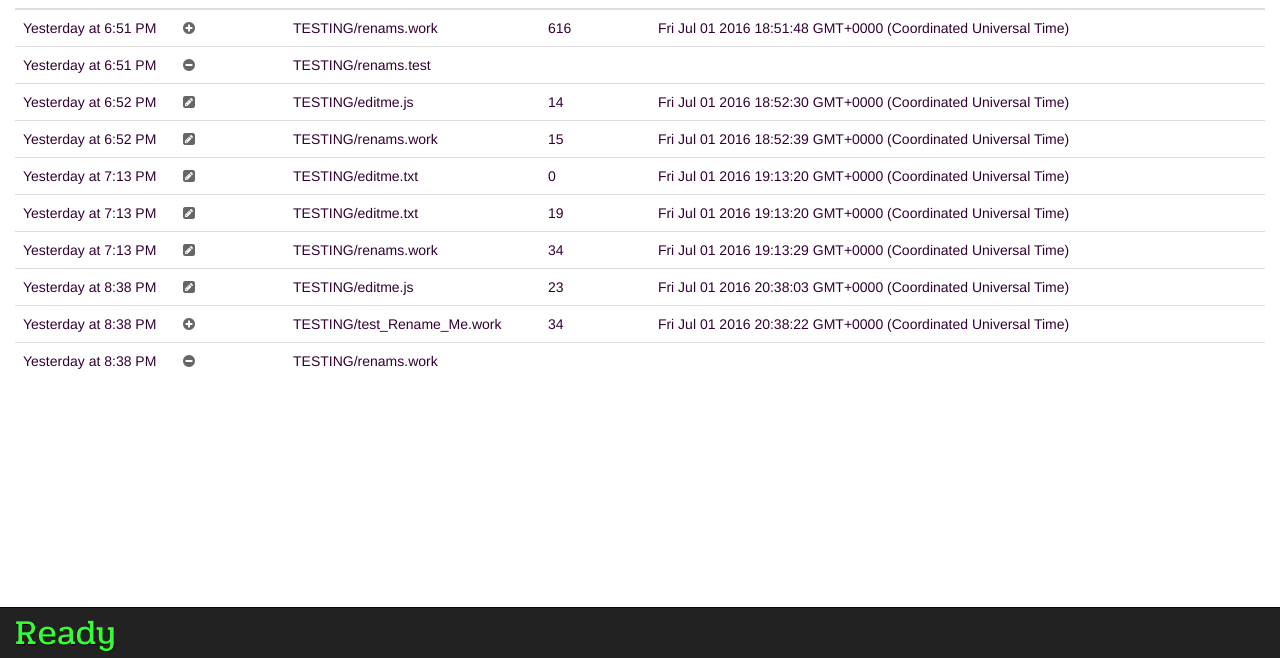
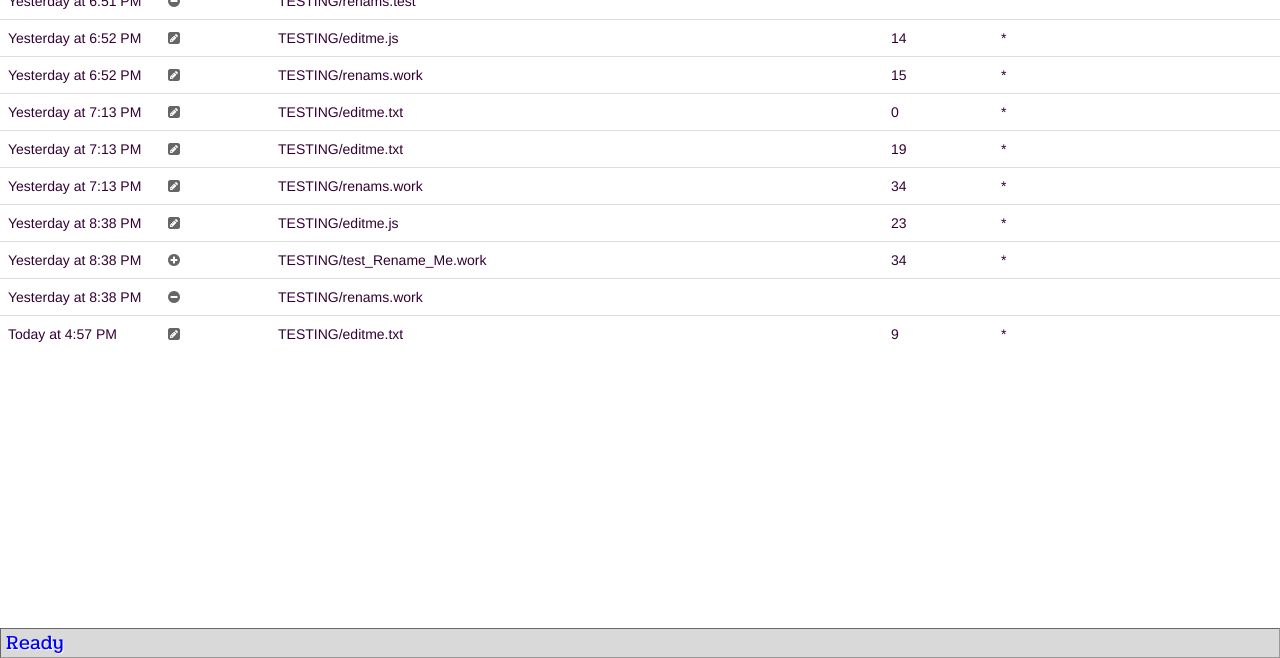
Before and after one commit to johnrnelson/dirsee, a website with bundled scripts: page Dashboard.html in a window 1280 px wide. Shown: the part 142-800 px from the top of the page. Built offline with nearby package versions, Linux system fonts and the light colour scheme; a web font is replaced by a local one.

Commit message:
Normal Updates...

```diff
--- a/Dashboard.html
+++ b/Dashboard.html
@@ -44,11 +44,11 @@
                 </div>
             </div>
         </nav>
+<displaytable>
+        <!--<div class="container-fluid">-->
 
-        <div class="container-fluid">
-
-            <h2 class="sub-header">Change Log</h2>
-            <div class="table-responsive">
+            <!--<h2 class="sub-header">Change Log</h2>-->
+            <!--<div class="table-responsive">-->
 
                 <table class="table table-stripedXX">
                     <thead>
@@ -66,8 +66,10 @@
                     </tbody>
                 </table>
 
-            </div>
-        </div>
+            <!--</div>-->
+        <!--</div>-->
+
+</displaytable>
 
 
 
@@ -76,13 +78,11 @@
 
 
 
+        <statusbar class="STATUS"  id="DSUIHelperEL">
 
+                    Ready
 
-        <nav class="navbar navbar-inverse navbar-fixed-bottom container-fluid  animated fadeIn ">
-            <!--<div class="container-fluid  animated fadeIn">-->
-                <div class="navbar-header STATUS" id="DSUIHelperEL">Ready</div>
-            <!--</div>-->
-        </nav>
+        </statusbar>
 
 
 
--- a/HTML/css/main.css
+++ b/HTML/css/main.css
@@ -4,20 +4,54 @@ body {
   cursor: default;
 }
 
+statusbar {
+    position: fixed;
+    /*padding: 5px;*/
+    margin: 0;
+    bottom: 0;
+    left: 0;
+    right: 0;
+    height: 30px;
+    white-space: nowrap;
+    background-color: #d9d9d9;
+    /*ss*/
+    border-top: 1px solid #666666;
+    border-right: 1px solid #999999;
+    border-bottom: 1px solid #999999;
+    border-left: 1px solid #666666;
+}
+displaytable{
+    display: block;
+    position: fixed;
+    /*padding: 5px;*/
+    margin: 0;
+    top: 50px;
+    bottom: 50px;
+    left: 0;
+    right: 0;
+    overflow-y: auto;
+    overflow-x:  hidden;
+
+}
+
 .LOGO {
   font-family: 'Pridi', serif;
   color: #cccccc;
   text-shadow: 1px 1px 1px #000000;
-  font-size: 25px;
+  font-size: 15px;
   font-variant: small-caps;
   white-space: nowrap;
   letter-spacing: .03em;
 }
 .STATUS {
+  display: block;
+  /*position: fixed;*/
+  padding-left: 5px;
+
   font-family: 'Pridi', serif;
-  color: #33ff33;
-  text-shadow: 1px 1px 1px #000000;
-  font-size: 35px;
+  color: #0000ff;
+  text-shadow: 1px 1px 1px #ffffff;
+  font-size: 20px;
   /*font-variant: small-caps;*/
   white-space: nowrap;
   letter-spacing: .03em;
--- a/HTML/data/today.js
+++ b/HTML/data/today.js
@@ -8,3 +8,4 @@ ds.A("7/1/2016 19:13:29 GMT+0000 (UTC)","*","TESTING/renams.work",{"dev":169,"mo
 ds.A("7/1/2016 20:38:03 GMT+0000 (UTC)","*","TESTING/editme.js",{"dev":169,"mode":33188,"nlink":1,"uid":1000,"gid":1000,"rdev":0,"blksize":4096,"ino":6119,"size":23,"blocks":8,"atime":"2016-07-01T19:46:08.601Z","mtime":"2016-07-01T20:38:03.789Z","ctime":"2016-07-01T20:38:03.789Z","birthtime":"2016-07-01T20:38:03.789Z"},"");
 ds.A("7/1/2016 20:38:22 GMT+0000 (UTC)","+","TESTING/test_Rename_Me.work",{"dev":169,"mode":33188,"nlink":1,"uid":1000,"gid":1000,"rdev":0,"blksize":4096,"ino":6286,"size":34,"blocks":8,"atime":"2016-07-01T19:46:08.605Z","mtime":"2016-07-01T19:13:29.017Z","ctime":"2016-07-01T20:38:22.053Z","birthtime":"2016-07-01T20:38:22.053Z"},"");
 ds.A("7/1/2016 20:38:22 GMT+0000 (UTC)","-","TESTING/renams.work",{},"");
+ds.A("7/2/2016 16:57:53 GMT+0000 (UTC)","*","TESTING/editme.txt",{"dev":169,"mode":33188,"nlink":1,"uid":1000,"gid":1000,"rdev":0,"blksize":4096,"ino":6158,"size":9,"blocks":8,"atime":"2016-07-01T19:13:20.165Z","mtime":"2016-07-02T16:57:53.464Z","ctime":"2016-07-02T16:57:53.464Z","birthtime":"2016-07-02T16:57:53.464Z"},"");
--- a/HTML/js/main.js
+++ b/HTML/js/main.js
@@ -6,7 +6,7 @@ var Dashboard = {
             //Added to after we open our local files...
         ],
     },
-    UpdateStatusText:function(StatusText){
+    UpdateStatusText: function(StatusText) {
         Dashboard.DSUIHelperEL.innerHTML = StatusText;
     },
     /*
@@ -20,7 +20,7 @@ var Dashboard = {
 
 
         var tr = document.createElement('tr');
-        tr.className='DataRow';
+        tr.className = 'DataRow';
         tr.FileInfo = {
             dt: DateTimeOfLogItem,
             a: Action,
@@ -32,18 +32,18 @@ var Dashboard = {
 
 
         //If the user clicks on the data row then....
-        tr.onclick=function(evt){
-            console.info(evt,this.FileInfo);
+        tr.onclick = function(evt) {
+            console.info(evt, this.FileInfo);
         }
 
         //If the user clicks on the data row then....
-        tr.onmouseout=function(evt){
+        tr.onmouseout = function(evt) {
             Dashboard.UpdateStatusText('');
         }
-        tr.onmouseover=function(evt){
+        tr.onmouseover = function(evt) {
             // console.info(evt,this.FileInfo);
-            Dashboard.UpdateStatusText(this.FileInfo.f + ' <--FILE');
-            // DSUIHelperEL
+            Dashboard.UpdateStatusText('' + this.FileInfo.f + ' ');
+
         }
 
 
@@ -72,11 +72,25 @@ var Dashboard = {
 
         //If the file has stats...
         if (Object.keys(FileStats).length) {
+            var displayDate = moment(new Date(DateTimeOfLogItem)).calendar();
+            if (FileStats.birthtime == FileStats.ctime) {
+                FileStatsHTML = '*';
+            }
+            else {
+
+                FileStats.birthtime = moment(new Date(FileStats.birthtime)).calendar();
+                FileStats.ctime = moment(new Date(FileStats.ctime)).calendar();
+                FileStats.mtime = moment(new Date(FileStats.mtime)).calendar();
+                FileStatsHTML = 'BTime:' + FileStats.birthtime + '<br>' +
+                    'CTime:' + FileStats.ctime + '<br>' +
+                    'MTime:' + FileStats.mtime + '<br>' +
+                    '';
+
+            }
             console.log(FileStats);
-            FileStats.birthtime = new Date(FileStats.birthtime);
-            FileStats.ctime = new Date(FileStats.ctime);
-            FileStats.mtime = new Date(FileStats.mtime);
-            FileStatsHTML = '' + FileStats.birthtime + '';
+
+
+
             FileSizeHTML = FileStats.size;
             tr.FileInfo.s = FileStats;
         }
@@ -86,7 +100,7 @@ var Dashboard = {
         }
 
 
-        tr.title= actionTEXT + " file ("+FilePath + ') ';
+        tr.title = actionTEXT + " file (" + FilePath + ') ';
 
         tr.innerHTML = '<td>' + displayDate + '</td><td>' +
             actionICON + '</td><td>' +
--- a/TESTING/editme.txt
+++ b/TESTING/editme.txt
@@ -1,3 +1 @@
 Edit me!
-
-Or not?
--- a/package.json
+++ b/package.json
@@ -1 +1 @@
-{"name":"dirsee","version":"0.0.27","description":"Watch a folder and spit out some HTML :-) ","repository":{"type":"git","url":"git@git-www:johnrnelson/dirsee.git"},"keywords":["bug","log"],"author":"John Nelson <me@johnrnelson.com> (https://www.johnrnelson.com/)","license":"BSD-2-Clause","dependencies":{"buglog":"git+https://git@github.com/johnrnelson/BugLog.git","chokidar":"^1.6.0"}}
+{"name":"dirsee","version":"0.0.28","description":"Watch a folder and spit out some HTML :-) ","repository":{"type":"git","url":"git@git-www:johnrnelson/dirsee.git"},"keywords":["bug","log"],"author":"John Nelson <me@johnrnelson.com> (https://www.johnrnelson.com/)","license":"BSD-2-Clause","dependencies":{"buglog":"git+https://git@github.com/johnrnelson/BugLog.git","chokidar":"^1.6.0"}}
```
